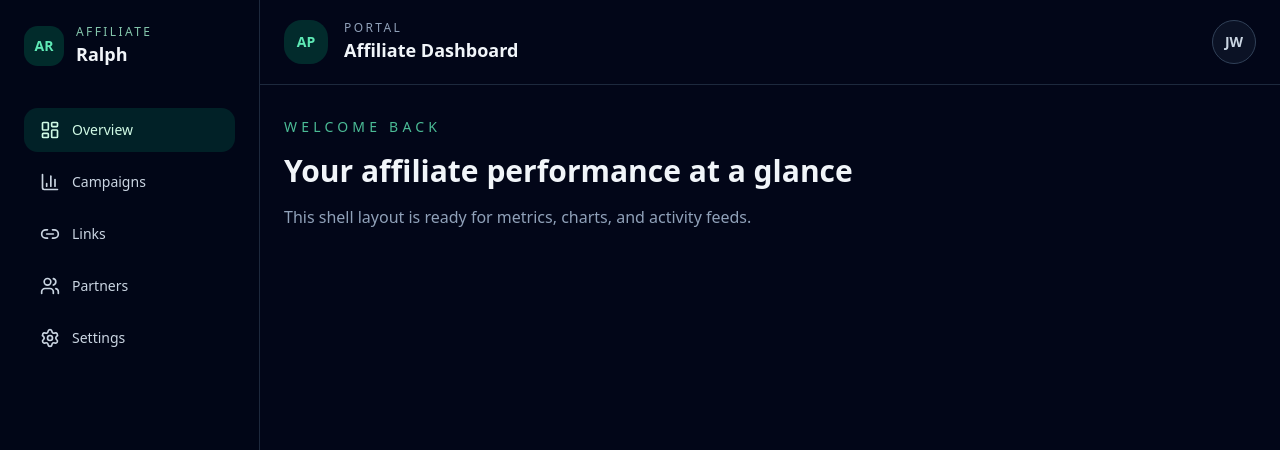
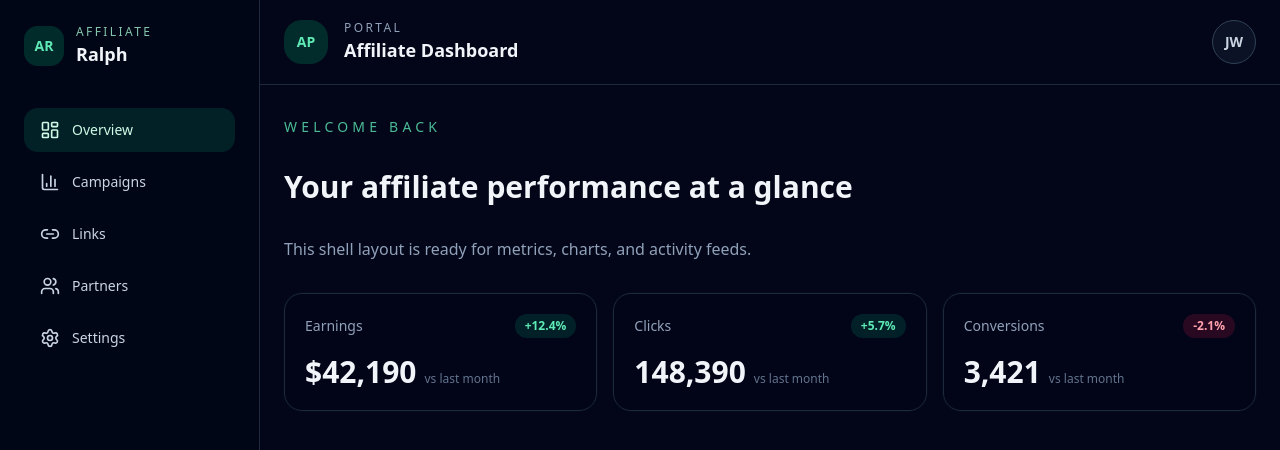
Before and after one commit to josh-wang-chaos/affiliate-ralph-experiment, a Next.js app: page / in a window 1280 px wide. Shown: the top 450 px of the page. Built offline with nearby package versions, Linux system fonts and the light colour scheme.

Commit message:
Add metric cards to dashboard

```diff
--- a/src/app/(dashboard)/page.tsx
+++ b/src/app/(dashboard)/page.tsx
@@ -1,6 +1,29 @@
+import MetricCard from "@/components/metric-card";
+
+const metrics = [
+  {
+    title: "Earnings",
+    value: "$42,190",
+    change: 12.4,
+    changeLabel: "vs last month",
+  },
+  {
+    title: "Clicks",
+    value: "148,390",
+    change: 5.7,
+    changeLabel: "vs last month",
+  },
+  {
+    title: "Conversions",
+    value: "3,421",
+    change: -2.1,
+    changeLabel: "vs last month",
+  },
+];
+
 export default function DashboardPage() {
   return (
-    <section className="space-y-4">
+    <section className="space-y-8">
       <p className="text-sm uppercase tracking-[0.3em] text-emerald-300/80">
         Welcome back
       </p>
@@ -10,6 +33,11 @@ export default function DashboardPage() {
       <p className="max-w-xl text-base text-slate-400">
         This shell layout is ready for metrics, charts, and activity feeds.
       </p>
+      <div className="grid gap-4 md:grid-cols-3">
+        {metrics.map((metric) => (
+          <MetricCard key={metric.title} {...metric} />
+        ))}
+      </div>
     </section>
   );
 }
--- /dev/null
+++ b/src/components/metric-card.tsx
@@ -0,0 +1,37 @@
+type MetricCardProps = {
+  title: string;
+  value: string;
+  change: number;
+  changeLabel: string;
+};
+
+export default function MetricCard({
+  title,
+  value,
+  change,
+  changeLabel,
+}: MetricCardProps) {
+  const isPositive = change >= 0;
+  const changeText = `${isPositive ? "+" : ""}${change.toFixed(1)}%`;
+
+  return (
+    <div className="rounded-2xl border border-slate-800 bg-slate-950/60 p-5 shadow-[0_0_0_1px_rgba(15,23,42,0.3)]">
+      <div className="flex items-center justify-between">
+        <p className="text-sm text-slate-400">{title}</p>
+        <span
+          className={`rounded-full px-2.5 py-1 text-xs font-semibold ${
+            isPositive
+              ? "bg-emerald-500/15 text-emerald-300"
+              : "bg-rose-500/15 text-rose-300"
+          }`}
+        >
+          {changeText}
+        </span>
+      </div>
+      <div className="mt-4 flex items-baseline gap-2">
+        <p className="text-3xl font-semibold text-slate-100">{value}</p>
+        <p className="text-xs text-slate-500">{changeLabel}</p>
+      </div>
+    </div>
+  );
+}
```
Also changed, not shown: progress.txt.
